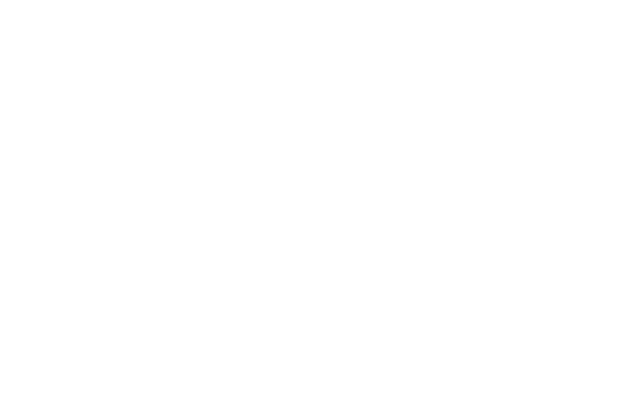
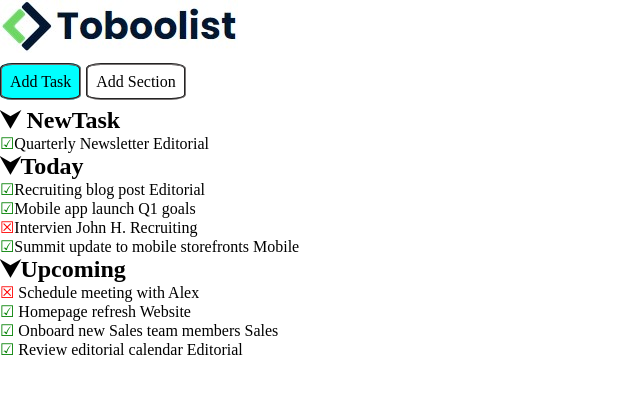
Before and after one commit to SergioScata/html-css-toboolist, a plain HTML site: page index.html in a window 1280 px wide. Shown: the whole page, without its empty margins (0-640 px from the left). Drawn offline with Linux system fonts and the light colour scheme.

Commit message:
Completed Html

```diff
--- a/index.html
+++ b/index.html
@@ -11,9 +11,41 @@
 <body>
     <header>
 
+        <img src="./img/Toboolist-logo.jpg" alt="Logo Toboolist">
+
     </header>
 
     <main>
+        <div>
+            <p><span class="first-form">Add Task</span><span class="second-form">Add Section</span></p>
+        </div>
+
+        <hr>
+
+        <div>
+            <h2>&#11167; NewTask</h2>
+            <p><span class="color-green">&#9745;</span>Quarterly Newsletter <span class="third-form">Editorial</span></p>
+        </div>
+
+        <div>
+            <h2>&#11167;Today</h2>
+            <p><span class="color-green"> &#9745;</span>Recruiting blog post <span class="third-form">Editorial</span></p>
+
+            <p><span class="color-green">&#9745;</span>Mobile app launch <span class="fourth-form">Q1 goals</span></p>
+
+            <p><span class="color-red"> &#9746;</span>Intervien John H. <span class="fifth-form"></span>Recruiting</p>
+
+            <p><span class="color-green">&#9745;</span>Summit update to mobile storefronts <span class="sixth-form">Mobile</span></p>
+
+        </div>
+
+        <div>
+            <h2>&#11167;Upcoming</h2>
+            <p><span class="color-red">&#9746;</span> Schedule meeting with Alex</p>
+            <p><span class="color-green">&#9745;</span> Homepage refresh <span class="seventh-form"></span>Website</p>
+            <p><span class="color-green">&#9745;</span> Onboard new Sales team members <span class="eighth-form"></span>Sales</p>
+            <p><span class="color-green">&#9745;</span> Review editorial calendar <span class="third-form">Editorial</span></p>
+        </div>
 
     </main>
 
--- a/style/style.css
+++ b/style/style.css
@@ -0,0 +1,32 @@
+*{
+    border: 0;
+    margin:0;
+}
+
+.first-form {
+    width: 80px;
+    height: 20px;
+    background-color: aqua;
+    border:2px groove rgb(117, 112, 112);
+    border-radius: 15%;
+    line-height: 20px;
+    padding: 8px;
+}
+
+.second-form{
+    width: 300px;
+    height: 100px;
+    border:2px groove rgb(121, 116, 116);
+    border-radius: 15%;
+    line-height: 50px;
+    margin-left:5px ;
+    padding: 8px;
+}
+
+.color-green{
+    color: green;
+}
+
+.color-red{
+    color: red;
+}
```
